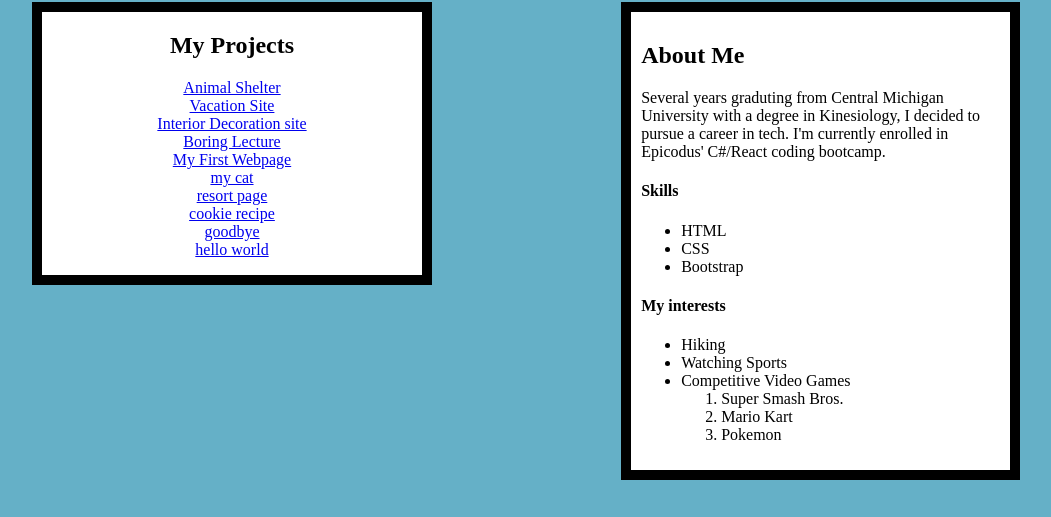
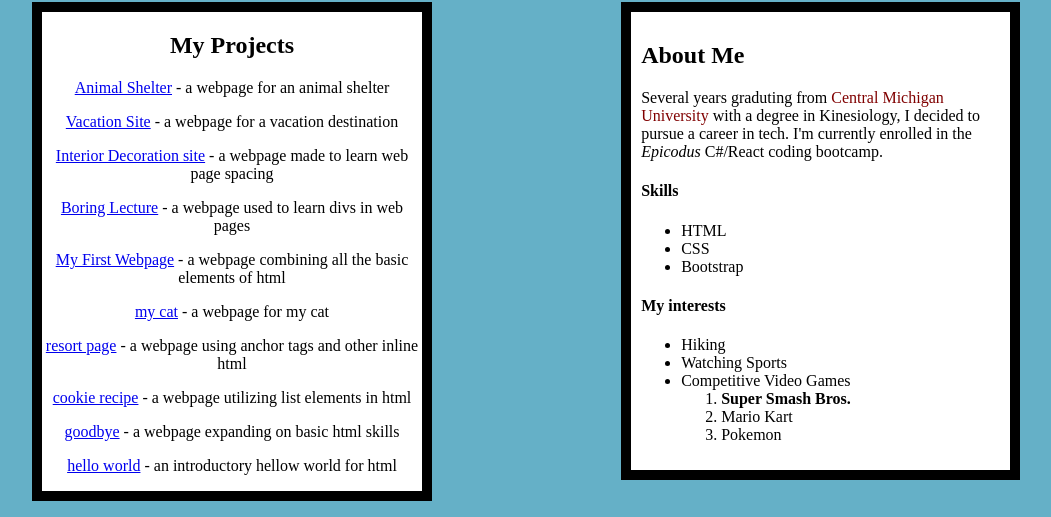
Before and after one commit to josephjacksonw/FirstPortfolio, a plain HTML site: page index.html in a window 1280 px wide. Shown: the part 283-800 px from the top of the page, without its empty margins (102-1153 px from the left). Drawn offline with Linux system fonts and the light colour scheme.

Commit message:
finished all necessary requirements, will add bootstrap to clean it up

```diff
--- a/css/styles.css
+++ b/css/styles.css
@@ -16,9 +16,15 @@
   padding: 10px;
 }
 
+.cmu {
+  color: maroon;
+}
+
 .header {
   text-align: center;
 }
+
+REFORMAT THE A LINKS SO THAT THEY EACH HAVE THEIR OWN P AND I CAN THROW TEXT AFTER THEM
 
 a {
   display: block;
--- a/index.html
+++ b/index.html
@@ -14,22 +14,40 @@
     <div class="projects">
       <h2>My Projects</h2>
       <p>
-       <a href="https://github.com/josephjacksonw/animal-shelter">Animal Shelter</a>
-        <a href="https://github.com/josephjacksonw/vacation-site">Vacation Site</a>
-        <a href="https://github.com/josephjacksonw/Interior-decor">Interior Decoration site</a>
-        <a href="https://github.com/josephjacksonw/Boring-Lecture">Boring Lecture</a>
-       <a href="https://github.com/josephjacksonw/my-first-webpage">My First Webpage</a>
-       <a href="https://github.com/josephjacksonw/my-cat">my cat</a>
-        <a href="https://github.com/josephjacksonw/resort-page">resort page</a>
-        <a href="https://github.com/josephjacksonw/cookie-recipe">cookie recipe</a>
-        <a href="https://github.com/josephjacksonw/goodbye">goodbye</a>
-        <a href="https://github.com/josephjacksonw/hello-world">hello world</a>
+       <a href="https://github.com/josephjacksonw/animal-shelter">Animal Shelter</a> - a webpage for an animal shelter
+      </p>
+      <p>
+        <a href="https://github.com/josephjacksonw/vacation-site">Vacation Site</a> - a webpage for a vacation destination
+      </p>
+      <p>
+        <a href="https://github.com/josephjacksonw/Interior-decor">Interior Decoration site</a>  - a webpage made to learn web page spacing
+      </p>
+      <p>
+        <a href="https://github.com/josephjacksonw/Boring-Lecture">Boring Lecture</a>  - a webpage used to learn divs in web pages
+      </p>
+      <P>
+        <a href="https://github.com/josephjacksonw/my-first-webpage">My First Webpage</a>  - a webpage combining all the basic elements of html
+      </p>
+      <P>
+        <a href="https://github.com/josephjacksonw/my-cat">my cat</a>  - a webpage for my cat
+      </p>
+      <P>
+        <a href="https://github.com/josephjacksonw/resort-page">resort page</a>  - a webpage using anchor tags and other inline html
+      </p>
+      <P>
+        <a href="https://github.com/josephjacksonw/cookie-recipe">cookie recipe</a>  - a webpage utilizing list elements in html
+      </p>
+      <P>
+        <a href="https://github.com/josephjacksonw/goodbye">goodbye</a>  - a webpage expanding on basic html skills
+      </p>
+      <P>
+        <a href="https://github.com/josephjacksonw/hello-world">hello world</a>  - an introductory hellow world for html
       </p>
     </div>
   </div>
   <div class="cards">
     <div class="abt"><h2>About Me</h2>
-      <p>Several years graduting from Central Michigan University with a degree in Kinesiology, I decided to pursue a career in tech. I'm currently enrolled in Epicodus' C#/React coding bootcamp.
+      <p>Several years graduting from <span class="cmu">Central Michigan University</span> with a degree in Kinesiology, I decided to pursue a career in tech. I'm currently enrolled in the <em>Epicodus</em> C#/React coding bootcamp.
       </p>
       <h4>Skills</h4>
       <ul>
@@ -43,7 +61,7 @@
         <li>Watching Sports</li>
         <li>Competitive Video Games</li>
         <ol>
-          <li>Super Smash Bros.</li>
+          <li><strong>Super Smash Bros.</strong></li>
           <li>Mario Kart</li>
           <li>Pokemon</li>
         </ol>
@@ -59,7 +77,9 @@
     current interests, hobbies, skills xxxxx
     also have a gh-pages branch
 
-    also use p, h, ul, ol, li, em, strong, a, img, div, span-->
+    also use p, h, ul, ol, li, em, strong, a, img, div, span
+    I now just need span, and em
+  -->
 
 
 
```
